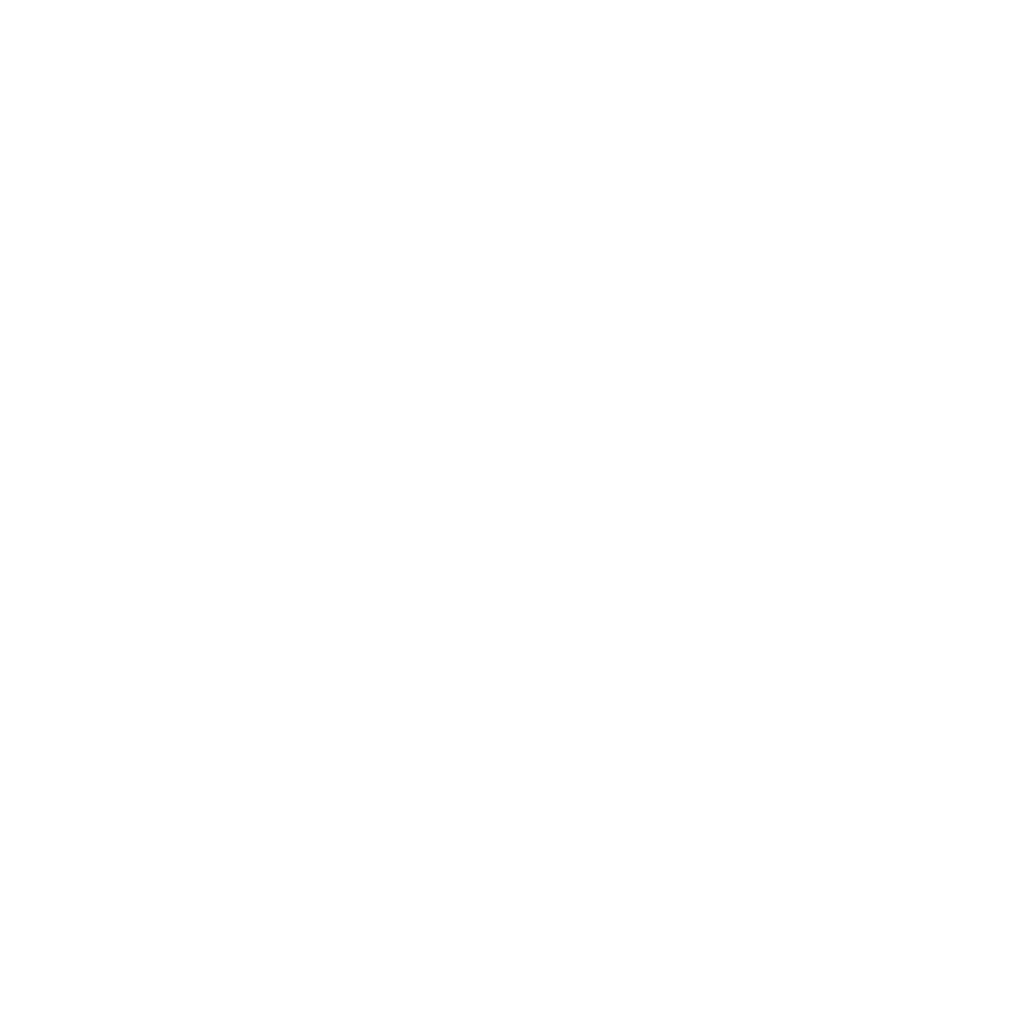
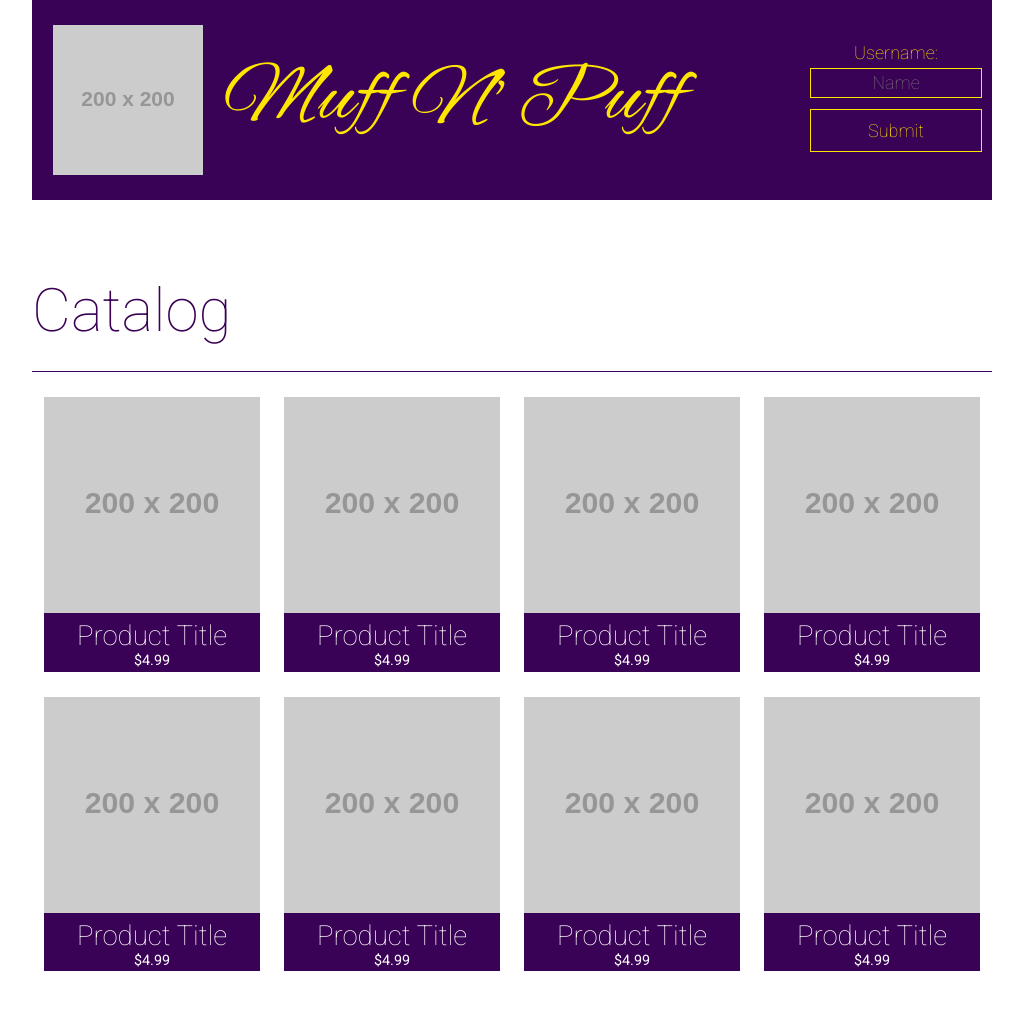
Before and after one commit to spsullivan1971/india, a website: page index.html in a window 1280 px wide. Shown: the whole page, without its empty margins (128-1151 px from the left). Before the commit the page ends 800 px from the top, so only its background shows below. Drawn offline with nearby package versions, Linux system fonts and the light colour scheme; files that its build step writes are made by us from their sources; placeholder pictures from the web are drawn by us.

Commit message:
Started on basic layout and styling.

```diff
--- a/index.html
+++ b/index.html
@@ -4,6 +4,7 @@
   <meta charset="UTF-8">
   <meta name="viewport" content="width=device-width, initial-scale=1">
   <title>Muff N' Puff</title>
+  <link href='http://fonts.googleapis.com/css?family=Alex+Brush' rel='stylesheet' type='text/css'>
   <link href='http://fonts.googleapis.com/css?family=Roboto:700,400,100' rel='stylesheet' type='text/css'>
   <link rel="stylesheet" type="text/css" href="bower_components/normalize.css/normalize.css">
   <link rel="stylesheet" type="text/css" href="bower_components/octicons/octicons/octicons.css">
@@ -11,8 +12,161 @@
 </head>
 <body>
 
-<div id="page-wrapper">
+<div id="pageWrapper">
+  <header>
+    <div id="headerLeft">
+      <div id="headerLeftBlock">
+        <div id="headerLeftLogo">
+          <img src="http://www.placehold.it/200/200">
+        </div>
+        <div id="headerLeftTitle">
+          <h1>Muff N' Puff</h1>
+        </div>
+      </div>
+    </div>
+    <div id="headerRight">
+      <div id="headerRightBlock">
+          <form id="logInForm">
+            <div id="logInInput">
+              <label for="logInUsername">Username:</label>
+              <input type="text" name="logInUsername" id="logInUsername" placeholder="Name">
+            </div>
+            <div id="logInSubmit">
+              <input type="submit" id="logInSubmitButton">
+            </div>
+          </form>
+      </div>
+    </div>
+  </header>
+  <div id="catalogPage">
+    <div id="catalogPageTitle">
+      <h2>Catalog</h2>
+    </div>
+    <div id="catalogPageContent">
+      <div class="catalogProductBlock">
+        <div class="catalogProductBlockImage">
+          <img src="http://www.placehold.it/200/200">
+        </div>
+        <div class="catalogProductBlockInfo">
+          <div class="catalogProductBlockTitle">
+            Product Title
+          </div>
+          <div class="catalogProductBlockPrice">
+            $4.99
+          </div>
+        </div>
+      </div>
+      <div class="catalogProductBlock">
+        <div class="catalogProductBlockImage">
+          <img src="http://www.placehold.it/200/200">
+        </div>
+        <div class="catalogProductBlockInfo">
+          <div class="catalogProductBlockTitle">
+            Product Title
+          </div>
+          <div class="catalogProductBlockPrice">
+            $4.99
+          </div>
+        </div>
+      </div>
+      <div class="catalogProductBlock">
+        <div class="catalogProductBlockImage">
+          <img src="http://www.placehold.it/200/200">
+        </div>
+        <div class="catalogProductBlockInfo">
+          <div class="catalogProductBlockTitle">
+            Product Title
+          </div>
+          <div class="catalogProductBlockPrice">
+            $4.99
+          </div>
+        </div>
+      </div>
+      <div class="catalogProductBlock">
+        <div class="catalogProductBlockImage">
+          <img src="http://www.placehold.it/200/200">
+        </div>
+        <div class="catalogProductBlockInfo">
+          <div class="catalogProductBlockTitle">
+            Product Title
+          </div>
+          <div class="catalogProductBlockPrice">
+            $4.99
+          </div>
+        </div>
+      </div>
+      <div class="catalogProductBlock">
+        <div class="catalogProductBlockImage">
+          <img src="http://www.placehold.it/200/200">
+        </div>
+        <div class="catalogProductBlockInfo">
+          <div class="catalogProductBlockTitle">
+            Product Title
+          </div>
+          <div class="catalogProductBlockPrice">
+            $4.99
+          </div>
+        </div>
+      </div>
+      <div class="catalogProductBlock">
+        <div class="catalogProductBlockImage">
+          <img src="http://www.placehold.it/200/200">
+        </div>
+        <div class="catalogProductBlockInfo">
+          <div class="catalogProductBlockTitle">
+            Product Title
+          </div>
+          <div class="catalogProductBlockPrice">
+            $4.99
+          </div>
+        </div>
+      </div>
+      <div class="catalogProductBlock">
+        <div class="catalogProductBlockImage">
+          <img src="http://www.placehold.it/200/200">
+        </div>
+        <div class="catalogProductBlockInfo">
+          <div class="catalogProductBlockTitle">
+            Product Title
+          </div>
+          <div class="catalogProductBlockPrice">
+            $4.99
+          </div>
+        </div>
+      </div>
+      <div class="catalogProductBlock">
+        <div class="catalogProductBlockImage">
+          <img src="http://www.placehold.it/200/200">
+        </div>
+        <div class="catalogProductBlockInfo">
+          <div class="catalogProductBlockTitle">
+            Product Title
+          </div>
+          <div class="catalogProductBlockPrice">
+            $4.99
+          </div>
+        </div>
+      </div>
+    </div>
+  </div>
+  <div id="productPage">
 
+  </div>
+  <div id="cartPage">
+
+  </div>
+  <footer>
+    <div id="footerLeft">
+      <div id="footerLeftBlock">
+
+      </div>
+    </div>
+    <div id="footerRight">
+      <div id="footerRightBlock">
+
+      </div>
+    </div>
+  </footer>
 </div>
 
 <script src="bower_components/jquery/dist/jquery.min.js"></script>
--- a/styles.scss
+++ b/styles.scss
@@ -0,0 +1,239 @@
+/*********************
+VARIABLES
+*********************/
+
+$sansFont: 'Roboto', sans;
+$scriptFont: 'Alex Brush', cursive;
+$mainFont: black;
+$headerFont: white;
+$primaryColor: #3A0256;
+$secondaryColor: #FFE600;
+$tertiaryColor: white;
+
+/*********************
+SETUP
+*********************/
+
+html, body {
+  height: 100%;
+  width: 100%;
+}
+
+html {
+  font-size: 24px;
+}
+
+body {
+  font-family: $sansFont;
+}
+
+*, *:before, *:after {
+  box-sizing: border-box;
+  -webkit-box-sizing: border-box;
+}
+
+h1,h2,h3,h4,h5,h6,ul,li,p {
+  margin: 0;
+  padding: 0;
+}
+
+img {
+  max-width: 100%;
+}
+
+a {
+  text-decoration: underline;
+}
+
+/*********************
+GENERAL
+*********************/
+
+#pageWrapper {
+  max-width: 960px;
+  margin: 0 auto;
+}
+
+/*********************
+HEADER
+*********************/
+
+header {
+  height: 200px;
+  background: $primaryColor;
+  color: $secondaryColor;
+  display: flex;
+  margin-bottom: 50px;
+
+  #headerLeft {
+    width: 80%;
+    display: flex;
+
+    #headerLeftBlock {
+      width: 100%;
+      display: flex;
+
+      #headerLeftLogo {
+        width: 25%;
+        display: flex;
+        justify-content: center;
+        align-items: center;
+
+        img {
+          width: 150px;
+          height: 150px;
+        }
+      }
+
+      #headerLeftTitle {
+        width: 75%;
+        display: flex;
+        justify-content: flex-start;
+        align-items: center;
+
+        h1 {
+          font-size: 3.5rem;
+          font-weight: lighter;
+          font-family: $scriptFont;
+        }
+      }
+    }
+  }
+
+  #headerRight {
+    width: 20%;
+    height: 100%;
+    display: flex;
+    justify-content: center;
+    align-items: center;
+
+    #headerRightBlock {
+      width: 100%;
+      height: 60%;
+
+      #logInForm {
+        height: 100%;
+        display: flex;
+        flex-direction: column;
+        font-size: .75rem;
+        font-weight: lighter;
+
+        #logInInput {
+          height: 50%;
+          display: flex;
+          flex-direction: column;
+          justify-content: space-around;
+          align-items: center;
+
+          > label {
+            color: $secondaryColor;
+          }
+
+          > input {
+            height: 50%;
+            padding: 2.5px;
+            width: 90%;
+            border: 1px solid $secondaryColor;
+            background-color: $primaryColor;
+            padding: 2.5px;
+            text-align: center;
+
+            &:focus {
+              outline: 0;
+            }
+          }
+        }
+
+        #logInSubmit {
+          height: 50%;
+          display: flex;
+          justify-content: center;
+          align-items: center;
+
+          > input {
+            width: 90%;
+            background: $primaryColor;
+            border: 1px solid $secondaryColor;
+            padding: 10px 0;
+          }
+        }
+      }
+    }
+  }
+}
+
+/*********************
+CATALOG PAGE
+*********************/
+
+#catalogPage {
+
+
+  #catalogPageTitle {
+    padding: 25px 0;
+    border-bottom: 1px solid $primaryColor;
+
+    h2 {
+      font-size: 2.5rem;
+      font-weight: lighter;
+      color: $primaryColor;
+    }
+  }
+
+  #catalogPageContent {
+    padding: 25px 0;
+    display: flex;
+    justify-content: space-around;
+    flex-wrap: wrap;
+
+    .catalogProductBlock {
+      width: 22.5%;
+      margin-bottom: 25px;
+      cursor: pointer;
+      color: $tertiaryColor;
+      transition: all .25s ease;
+      -webkit-transition: all .25s ease;
+      display: flex;
+      flex-direction: column;
+      justify-content: center;
+      align-items: center;
+
+      .catalogProductBlockImage {
+        width: 100%;
+        background-color: $primaryColor;
+
+        img {
+          width: 100%;
+        }
+      }
+
+      .catalogProductBlockInfo {
+        width: 100%;
+        background-color: $primaryColor;
+        text-align: center;
+
+        .catalogProductBlockTitle {
+          font-weight: lighter;
+          font-size: 1.15rem;
+        }
+
+        .catalogProductBlockPrice {
+          font-size: .6rem;
+          padding-bottom: 2.5px;
+        }
+      }
+
+      &:hover {
+        color: $secondaryColor;
+      }
+    }
+  }
+}
+
+/*********************
+FOOTER
+*********************/
+
+footer {
+  background-color: $primaryColor;
+}
```
Also changed, not shown: styles.css (added), 1 other file.
